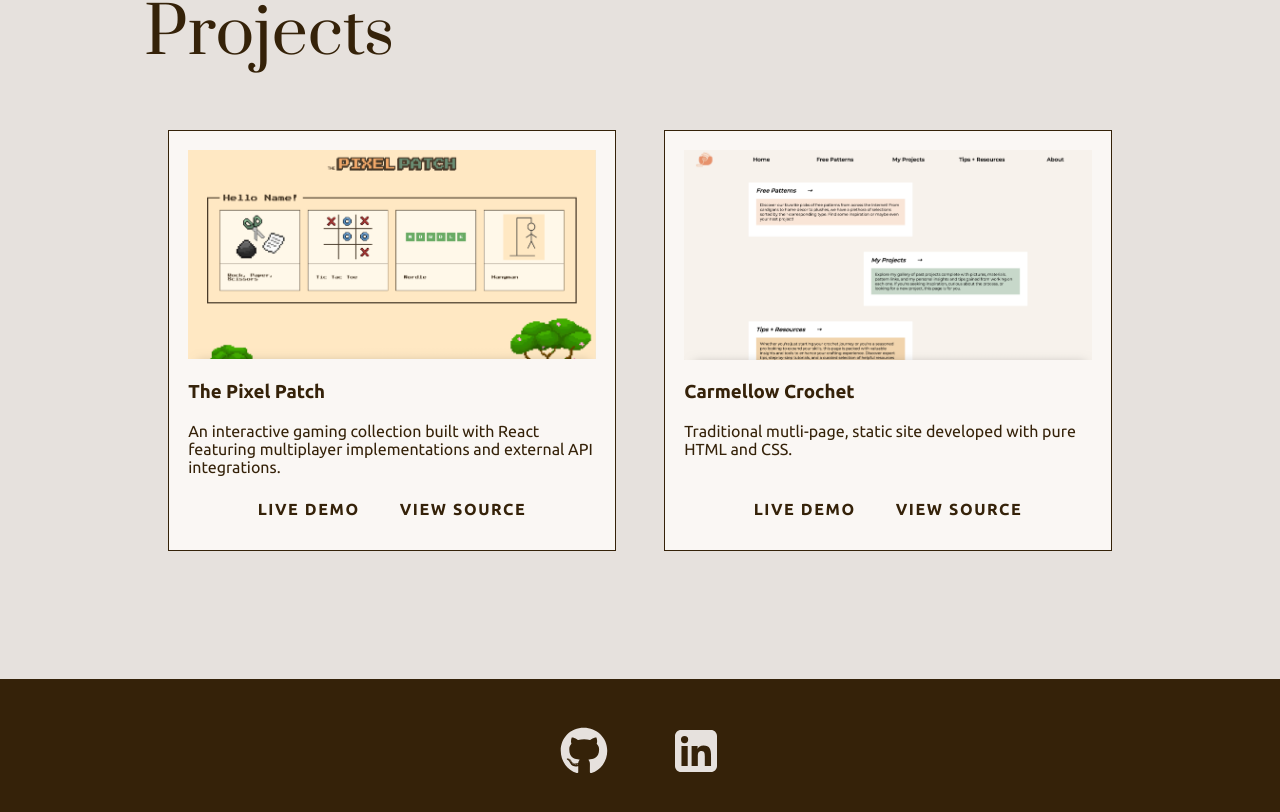
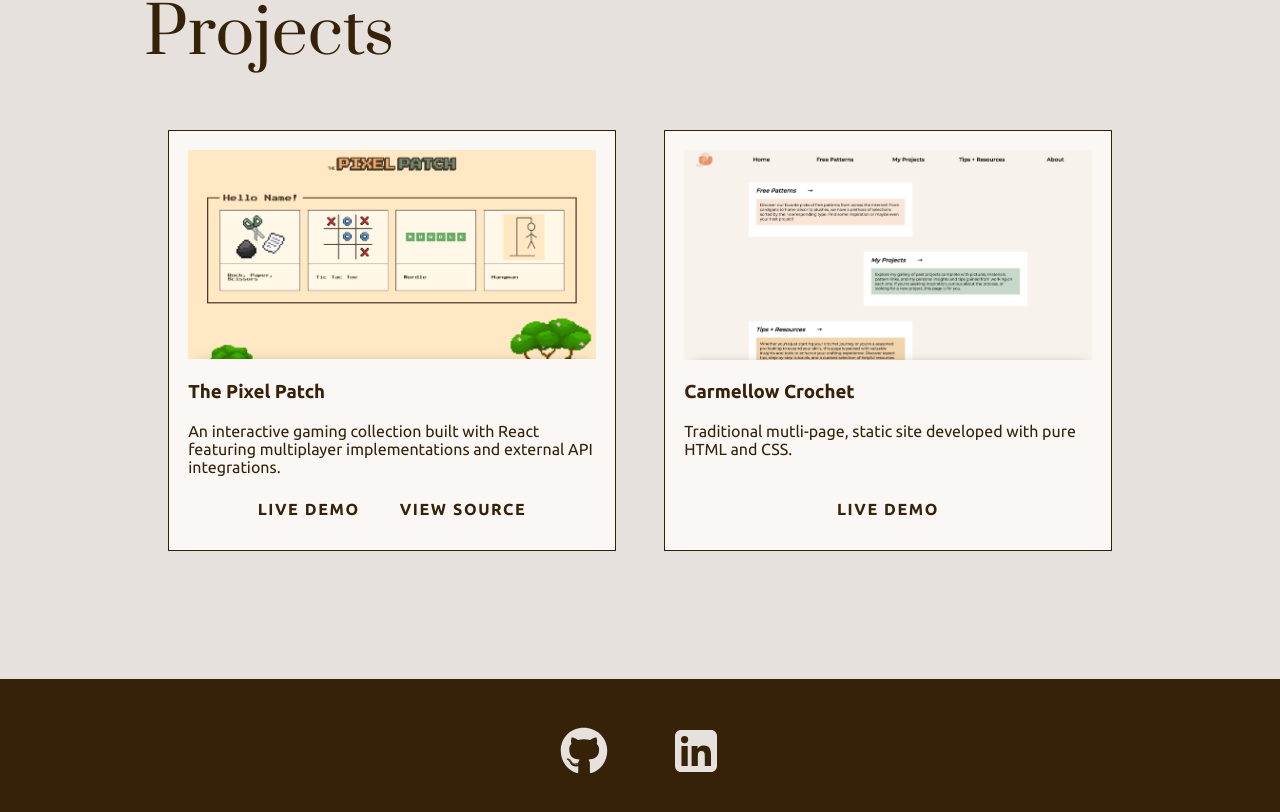
Before and after one commit to smithmaria/smithmaria.github.io, a React (Vite) app: page / in a window 1280 px wide. Shown: the part 1351-2163 px from the top of the page. Built offline with nearby package versions, Linux system fonts and the light colour scheme.

Commit message:
make source link optional

```diff
--- a/src/sections/Projects/ProjectCard.jsx
+++ b/src/sections/Projects/ProjectCard.jsx
@@ -1,4 +1,4 @@
-export const ProjectCard = ({ name, description, liveLink, sourceLink, img }) => {
+export const ProjectCard = ({ name, description, liveLink, hasSourceLink = true, sourceLink, img }) => {
   return (
     <div className="project-card">
       <div className='project-content'>
@@ -8,7 +8,9 @@ export const ProjectCard = ({ name, description, liveLink, sourceLink, img }) =>
       </div>
       <div className='project-links'>
         <a href={liveLink} target='_blank'>LIVE DEMO</a>
-        <a href={sourceLink} target='_blank'>VIEW SOURCE</a>
+        {hasSourceLink && (
+          <a href={sourceLink} target='_blank'>VIEW SOURCE</a>
+        )}
       </div>
     </div>
   )
--- a/src/sections/Projects/Projects.jsx
+++ b/src/sections/Projects/Projects.jsx
@@ -20,6 +20,7 @@ export const Projects = () => {
           description='Traditional mutli-page, static site developed with pure HTML and CSS.'
           liveLink='https://homepages.uc.edu/~smit9mt/CarmellowCrochet/index.html'
           img={carmellowCrochetImg}
+          hasSourceLink={false}
         />
       </div>
     </section>
```
